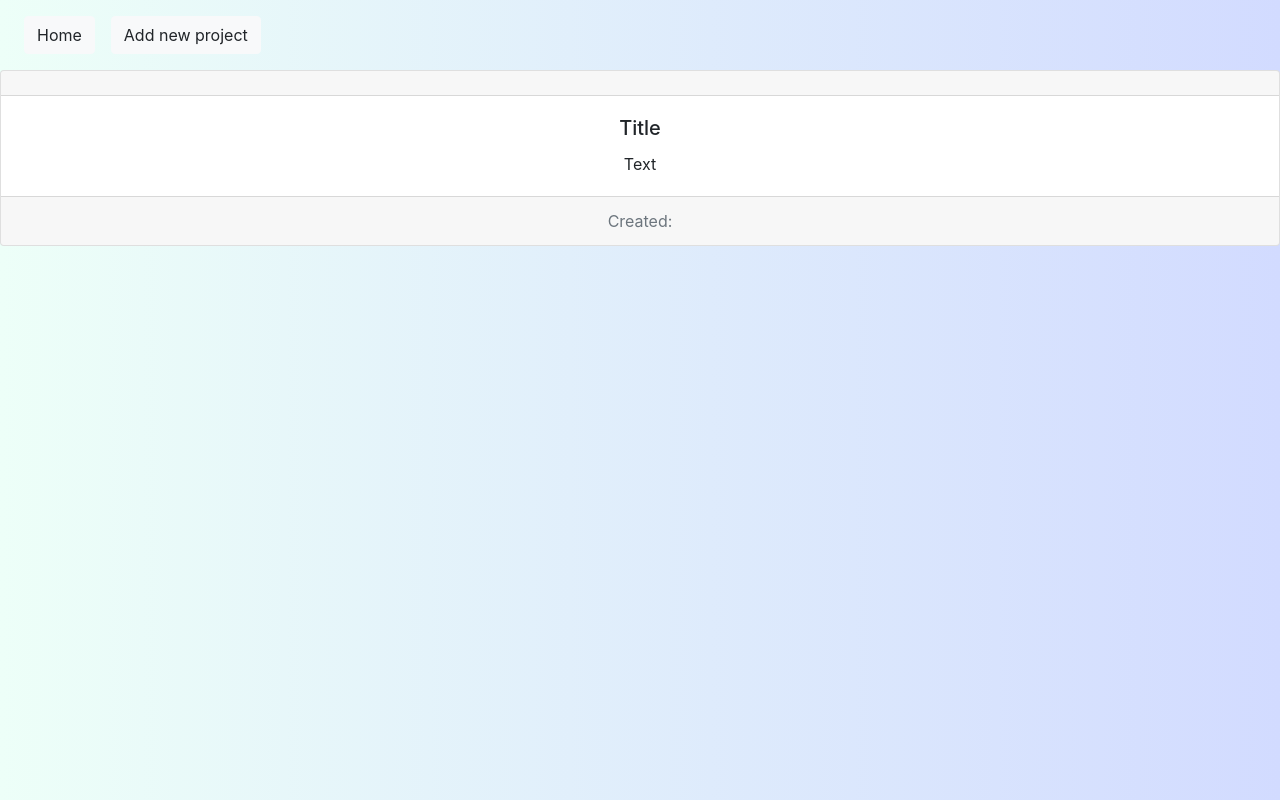
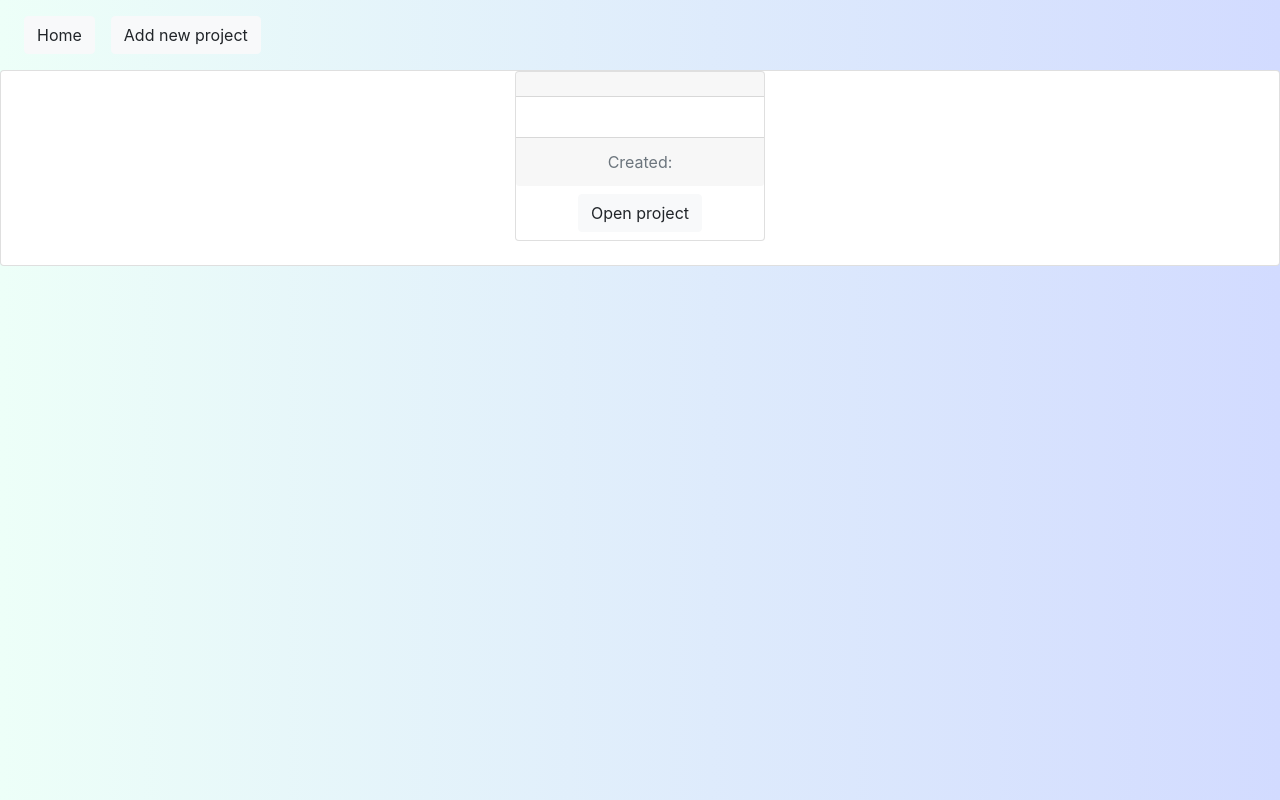
Before and after one commit to LolaEnBeta/ProjectApp, a React (Create React App) app in the folder project-app/: page /project in a window 1280 px wide. Built offline with nearby package versions, Linux system fonts and the light colour scheme.

Commit message:
Add Project component in ProjectPage router

```diff
--- a/project-app/src/routers/ProjectPage.js
+++ b/project-app/src/routers/ProjectPage.js
@@ -1,4 +1,5 @@
 import React from 'react';
+import Project from '../components/Project';
 
 class ProjectPage extends React.Component {
     constructor({ location }) {
@@ -13,18 +14,7 @@ class ProjectPage extends React.Component {
     render() {
         return(
             <div class="card text-center">
-                <div class="card-header">
-                    {this.state.name}
-                </div>
-
-                <div class="card-body">
-                    <h5 class="card-title">Title</h5>
-                    <p class="card-text">Text</p>
-                </div>
-
-                <div class="card-footer text-muted">
-                    Created:
-                </div>
+                <Project />
             </div>
         );
     }
```
